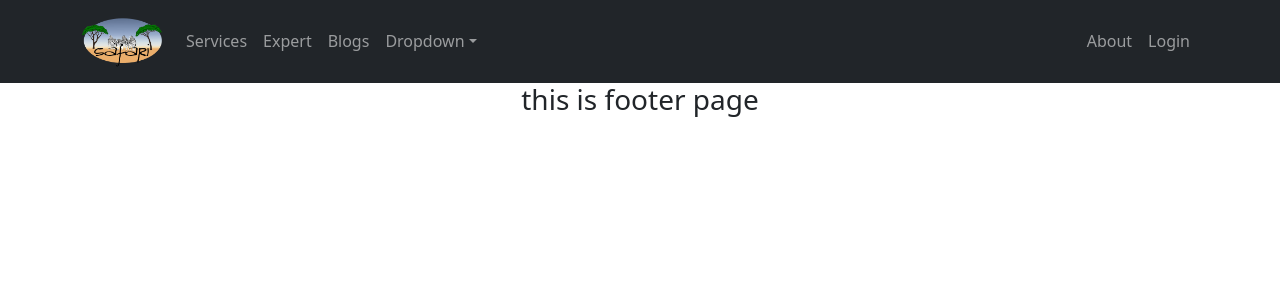
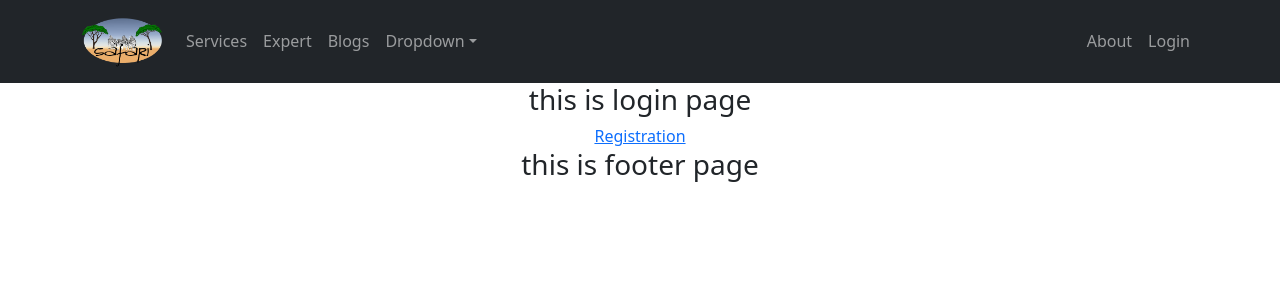
Before and after one commit to jahidulislam123/wild-photograper-assignment-10, a React (Create React App) app: page /login in a window 1280 px wide. Shown: the top 300 px of the page. Built offline with nearby package versions, Linux system fonts and the light colour scheme.

Commit message:
added-login-registrationJ

```diff
--- a/package.json
+++ b/package.json
@@ -11,6 +11,7 @@
     "react": "^18.0.0",
     "react-bootstrap": "^2.2.3",
     "react-dom": "^18.0.0",
+    "react-firebase-hooks": "^5.0.3",
     "react-router-dom": "^6.3.0",
     "react-scripts": "5.0.1",
     "web-vitals": "^2.1.4"
--- a/src/App.js
+++ b/src/App.js
@@ -4,6 +4,9 @@ import Header from './Pages/Shared/Header/Header';
 import Footer from './Pages/Shared/Footer/Footer';
 import { Route, Routes } from 'react-router-dom';
 import Home from './Pages/Home/Home';
+import NotFound from './Pages/Shared/NotFound/NotFound';
+import Login from './Pages/Login/Login/Login';
+import Register from './Pages/Login/Register/Register';
 
 function App() {
   return (
@@ -12,8 +15,11 @@ function App() {
       <Routes>
         <Route path='/' element={<Home></Home>}></Route>
         <Route path='/home'element={<Home></Home>}></Route>
+        <Route path='/*' element={<NotFound></NotFound>}></Route>
+        <Route path='/login' element={<Login></Login>}></Route>
+        <Route path='/registration' element={<Register></Register>} ></Route>
+      </Routes>
 
-      </Routes>
       <Footer></Footer>
     </div>
   );
--- a/src/Pages/Login/Login/Login.js
+++ b/src/Pages/Login/Login/Login.js
@@ -0,0 +1,13 @@
+import React from 'react';
+import { Link } from 'react-router-dom';
+
+const Login = () => {
+    return (
+        <div>
+            <h3>this is login page </h3>
+            <Link to='/registration'>Registration</Link>
+        </div>
+    );
+};
+
+export default Login;
--- a/src/Pages/Login/Register/Register.js
+++ b/src/Pages/Login/Register/Register.js
@@ -0,0 +1,11 @@
+import React from 'react';
+
+const Register = () => {
+    return (
+        <div>
+            <h3>this is registration page </h3>
+        </div>
+    );
+};
+
+export default Register;
--- a/src/Pages/Shared/Header/Header.js
+++ b/src/Pages/Shared/Header/Header.js
@@ -30,7 +30,7 @@ const Header = () => {
       <Nav.Link eventKey={2} href="#memes">
         About
       </Nav.Link>
-      <Nav.Link href="#deets">Login</Nav.Link>
+      <Nav.Link as={Link} to="/login">Login</Nav.Link>
     </Nav>
   </Navbar.Collapse>
   </Container>
--- /dev/null
+++ b/src/Pages/Shared/NotFound/NotFound.js
@@ -0,0 +1,11 @@
+import React from 'react';
+
+const NotFound = () => {
+    return (
+        <div>
+            <h3>hey! This is 404 page ! Not Found ...</h3>
+        </div>
+    );
+};
+
+export default NotFound;
```
Also changed, not shown: 1 other file (tests, documents, lock files or other folders).
